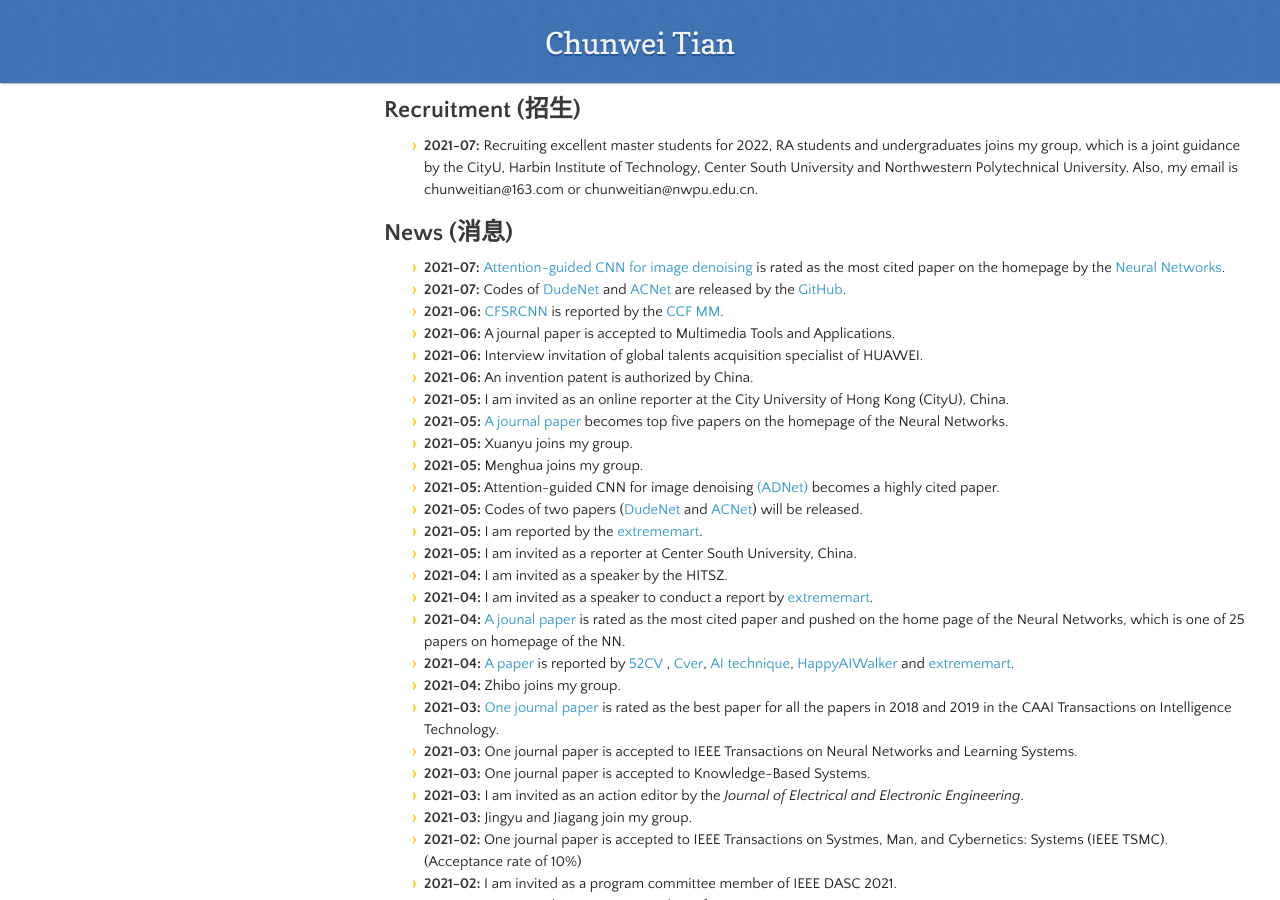
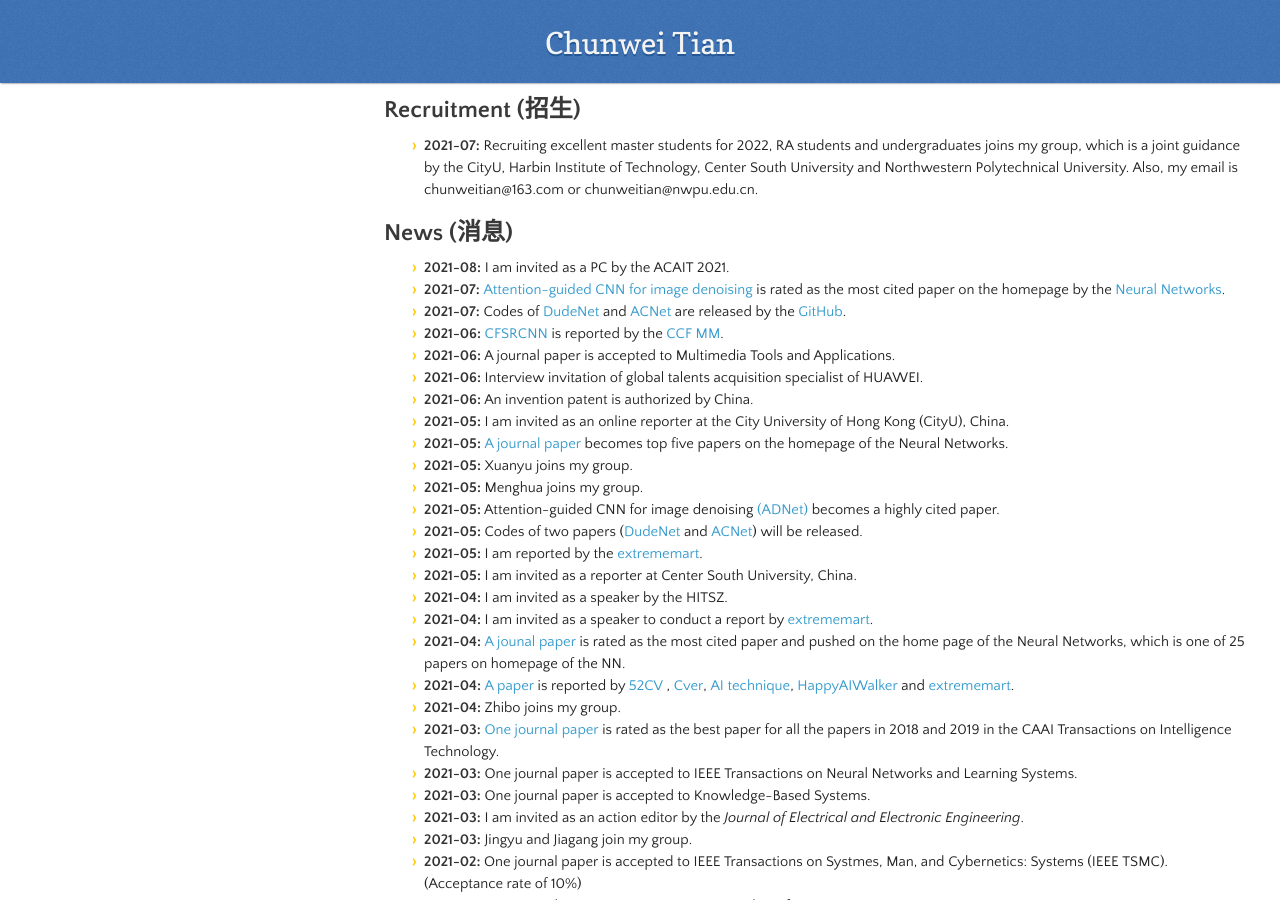
Before and after one commit to hellloxiaotian/hellloxiaotian.github.io, a Jekyll site: the page built from index.md, in a window 1280 px wide and 900 px high, scrolled down 1146 px. Built offline with Jekyll 4.4.1, drawn with Linux system fonts in a browser that asks for light colours; nearby versions of some CDN libraries; our own code applies the rules of GitHub Pages for plain Markdown files; the repository's description, which GitHub fills in, is left out.

Commit message:
Update index.md

```diff
--- a/index.md
+++ b/index.md
@@ -29,6 +29,7 @@ Major Research Project:  Noise Tolerance Computing and Flexible Low-Level Vision
 - **2021-07:** Recruiting excellent master students for 2022, RA students and undergraduates joins my group, which is a joint guidance by the CityU, Harbin Institute of Technology, Center South University and Northwestern Polytechnical University. Also, my email is chunweitian@163.com or chunweitian@nwpu.edu.cn.
 
 ## News (消息)
+- **2021-08:** I am invited as a PC by the ACAIT 2021.
 - **2021-07:** [Attention-guided CNN for image denoising](https://www.sciencedirect.com/science/article/abs/pii/S0893608019304241) is rated as the most cited paper on the homepage by the [Neural Networks](https://www.journals.elsevier.com/neural-networks/most-cited-articles).
 - **2021-07:** Codes of [DudeNet](https://github.com/hellloxiaotian/DudeNet) and [ACNet](https://github.com/hellloxiaotian/ACNet) are released by the [GitHub](https://github.com/hellloxiaotian).
 - **2021-06:** [CFSRCNN](https://www.google.com/url?q=https%3A%2F%2Fieeexplore.ieee.org%2Fabstract%2Fdocument%2F9105085&sa=D&sntz=1&usg=AFQjCNHwF_ajw6cyVFSOXuPi36HzR4A1Kg) is reported by the  [CCF MM](https://mp.weixin.qq.com/s/-rUmRDFbPvKMjU0EIYV3Rg).
```
